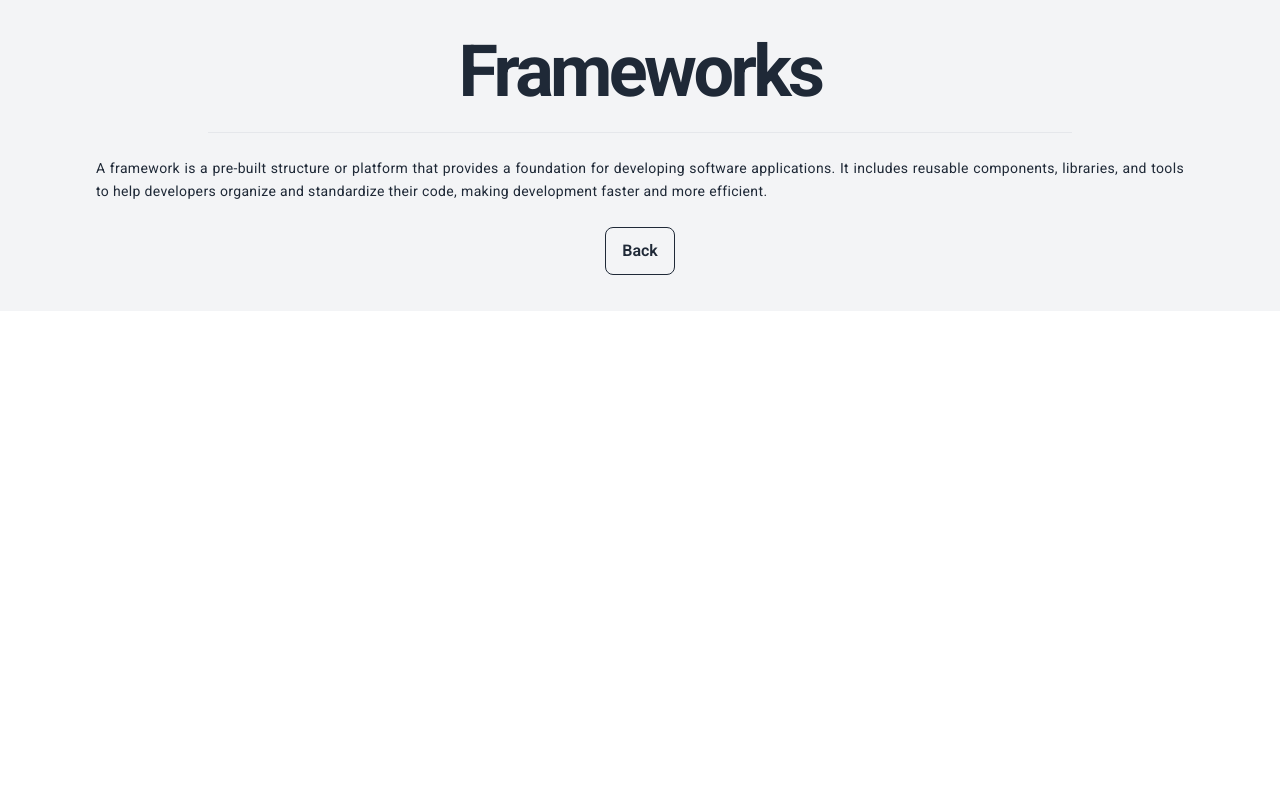
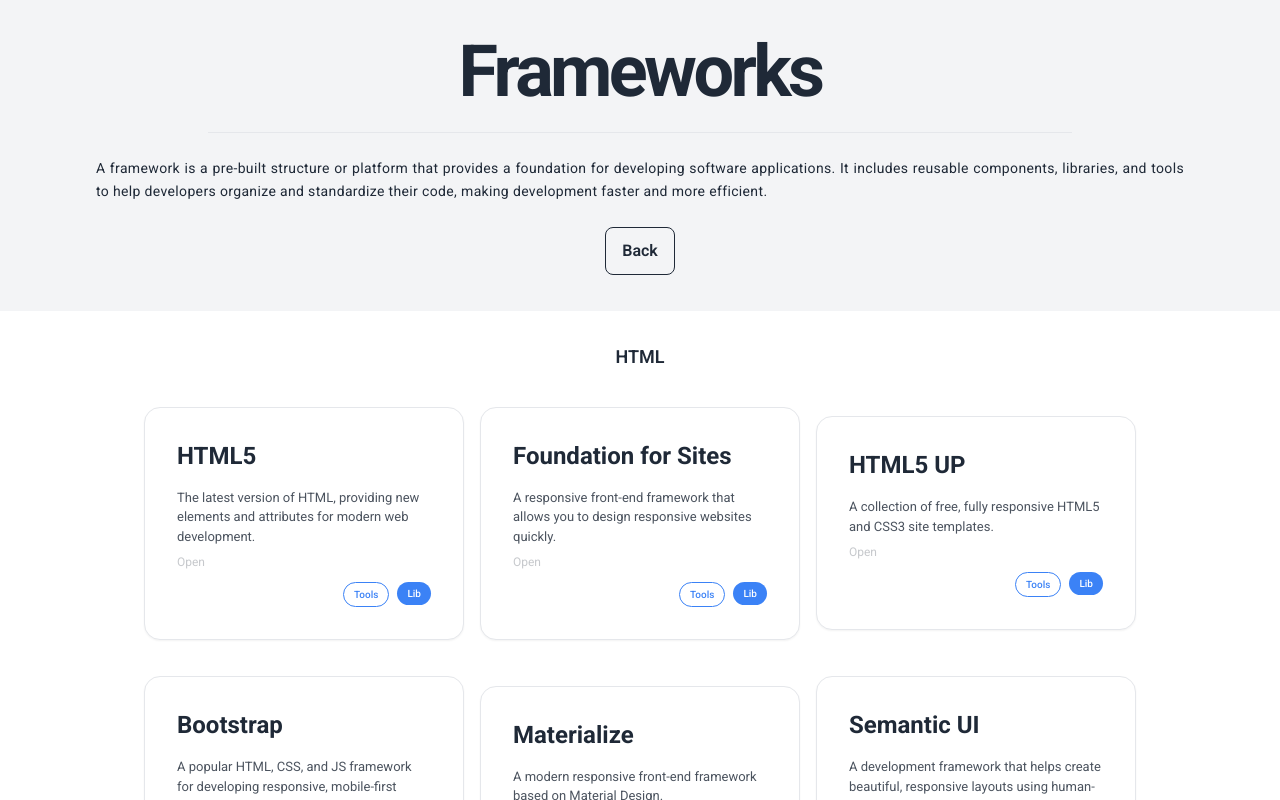
Before and after one commit to thealihamza04/CodeSphere, a React (Vite) app: page /Frameworks in a window 1280 px wide. Shown: the top 800 px of the page. Built offline with nearby package versions, Linux system fonts and the light colour scheme; what tailwindcss-motion would draw is missing.

Commit message:
Fix frameworks page rendering without state

```diff
--- a/src/Components/Frameworks.jsx
+++ b/src/Components/Frameworks.jsx
@@ -2,10 +2,24 @@
 import Card from "./cards/Card";
 import { Link, useLocation } from "react-router-dom";
 import useSEO from "./Hooks/useSEO";
+import List from "../Data/JS.json";
 
 const ProgLan = () => {
   const location = useLocation();
-  const { Frameworks } = location.state || { Frameworks: [] };
+  const { Frameworks: stateFrameworks = [] } = location.state || {};
+
+  const allFrameworks = List.flatMap((lang) =>
+    lang.More.map((fw) => ({ ...fw, Language: lang.Language }))
+  );
+
+  const frameworksData =
+    stateFrameworks.length > 0 ? stateFrameworks : allFrameworks;
+
+  const langFromQuery = new URLSearchParams(location.search).get("lang");
+
+  const groupedFrameworks = stateFrameworks.length > 0
+    ? [{ language: langFromQuery || "Frameworks", list: stateFrameworks }]
+    : List.map((lang) => ({ language: lang.Language, list: lang.More }));
 
   useSEO({
     title: "Frameworks Overview | CodeSphere",
@@ -83,20 +97,29 @@
           </Link>
         </div>
       </div>
+      {groupedFrameworks.map(({ language, list }) => (
+        <div key={language} className='w-full'>
+          {groupedFrameworks.length > 1 && (
+            <h2 className='text-lg font-semibold text-center mt-8 mb-4'>
+              {language}
+            </h2>
+          )}
           <div className='flex flex-wrap gap-4 justify-center items-center px-4 md:px-10 pb-10'>
-        {Frameworks.map((framework, index) => (
+            {list.map((framework, index) => (
               <Card
-            key={index} // Unique key for each framework
+                key={`${language}-${index}`}
                 Title={framework.Framework}
                 Summary={framework.Summary}
                 URL={framework.URL}
                 Tools={framework.Tools}
                 Lib={framework.Libraries}
-            RTNIT={Frameworks}
+                RTNIT={frameworksData}
                 PrevPath={location.pathname}
               />
             ))}
           </div>
+        </div>
+      ))}
     </>
   );
 };
```
Lines whose indentation alone changed are shown as unchanged.
